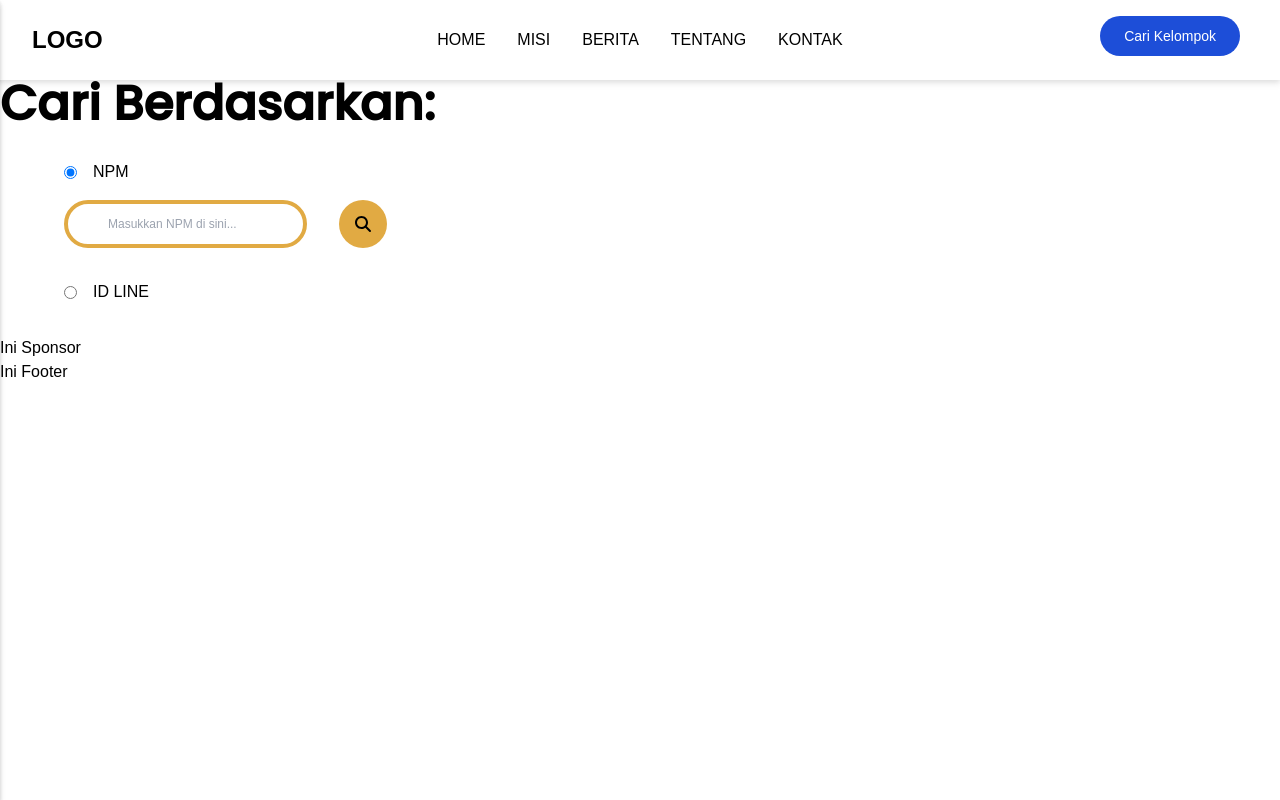
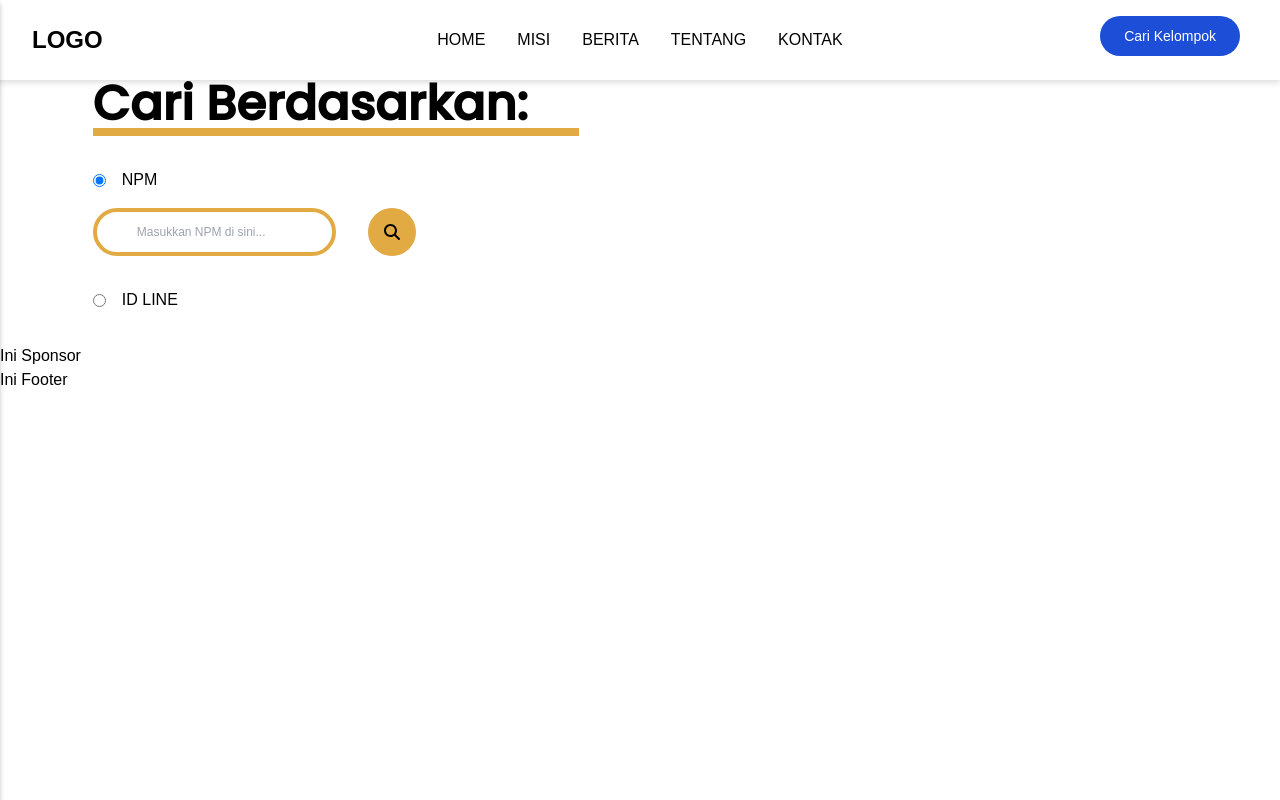
Before and after one commit to aidanazkafaro/okk-ui-2022-frontend, a React (Create React App) app: page /PageKelompok in a window 1280 px wide. Built offline with nearby package versions, Linux system fonts and the light colour scheme; a web font is replaced by a local one.

Commit message:
small change

```diff
--- a/src/components/CariKelompok/CariKelompok.css
+++ b/src/components/CariKelompok/CariKelompok.css
@@ -1,9 +1,10 @@
+@import url('https://fonts.googleapis.com/css2?family=Signika&display=swap');
+
 .main-sect{
-    display:grid;
-    grid-template-columns: 0.5fr 4fr 0.5fr 0.5fr 4fr 0.5fr;
-    grid-template-rows:auto auto;
-    grid-template-areas: "title-2 title-2 title-2 title-2 title-2 title-2"
-    ". input . . pict .";
+    display:flex;
+    flex-direction: column;
+    font-family: 'Signika', sans-serif;
+    margin: 0 2em;
 }
 
 .title-2{
@@ -13,3 +14,13 @@
 .input{
     grid-area: input;
 }
+
+@media screen and (min-width: 768px) {
+    .main-sect{
+        display:grid;
+        grid-template-columns: 0.5fr 4fr 0.5fr 0.5fr 4fr 0.5fr;
+        grid-template-rows:auto auto;
+        grid-template-areas: ". title-2 . . . ."
+        ". input . . pict .";
+    }
+}
--- a/src/components/CariKelompok/CariKelompok.js
+++ b/src/components/CariKelompok/CariKelompok.js
@@ -16,7 +16,7 @@ const CariKelompok = () => {
   const notifyLine = () => toast("⚠ Masukkan ID LINEmu terlebih dahulu!");
 
   const handleRadioChange = () => {
-    if(valInput1 == "none"){
+    if(valInput1 === "none"){
       setValInput1("flex")
       setValInput2("none")
       setCheck(true)
@@ -29,33 +29,33 @@ const CariKelompok = () => {
 
   const handleSubmitNpm = (e) =>{
       e.preventDefault()
-      if(valNpm == ""){
+      if(valNpm === ""){
         notifyNPM()
       }
   }
 
   const handleSubmitLine = (e) =>{
     e.preventDefault()
-    if(valLine == ""){
+    if(valLine === ""){
       notifyLine()
     }
   }
 
   const handleInputNPM = () =>{
-    if(valNpm == ""){
+    if(valNpm === ""){
       notifyNPM()
     }
   }
 
   const handleInputLine = () =>{
-    if(valLine == ""){
+    if(valLine === ""){
       notifyLine()
     }
   }
 
   return (
     <div className = "main-sect">
-      <h2 className = "text-5xl font-bold title-2"> Cari Berdasarkan: </h2>
+      <h2 className = "text-5xl font-bold title-2 border-b-8 border-[#E1AA43]"> Cari Berdasarkan: </h2>
       <div className = "input">
         <div className = "my-8">
           <div className = "flex items-center gap-4 mb-4">
```
